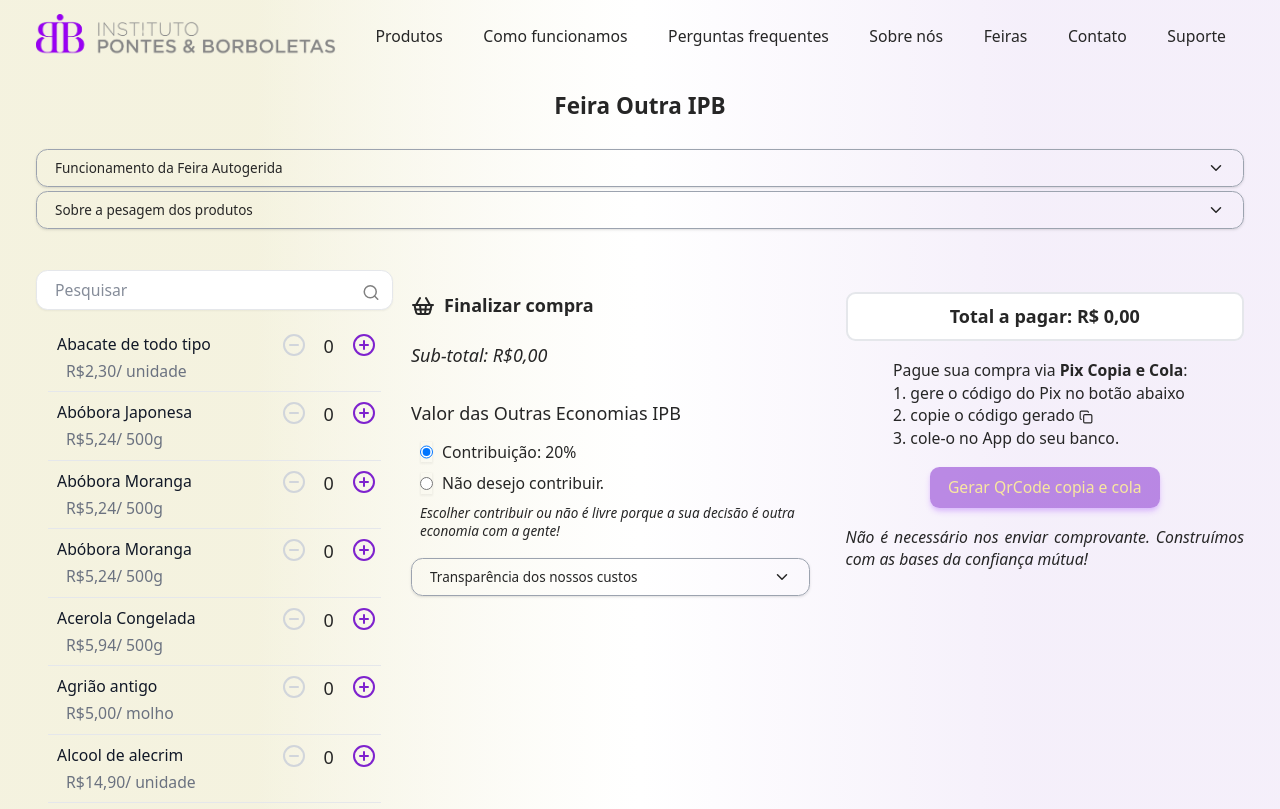
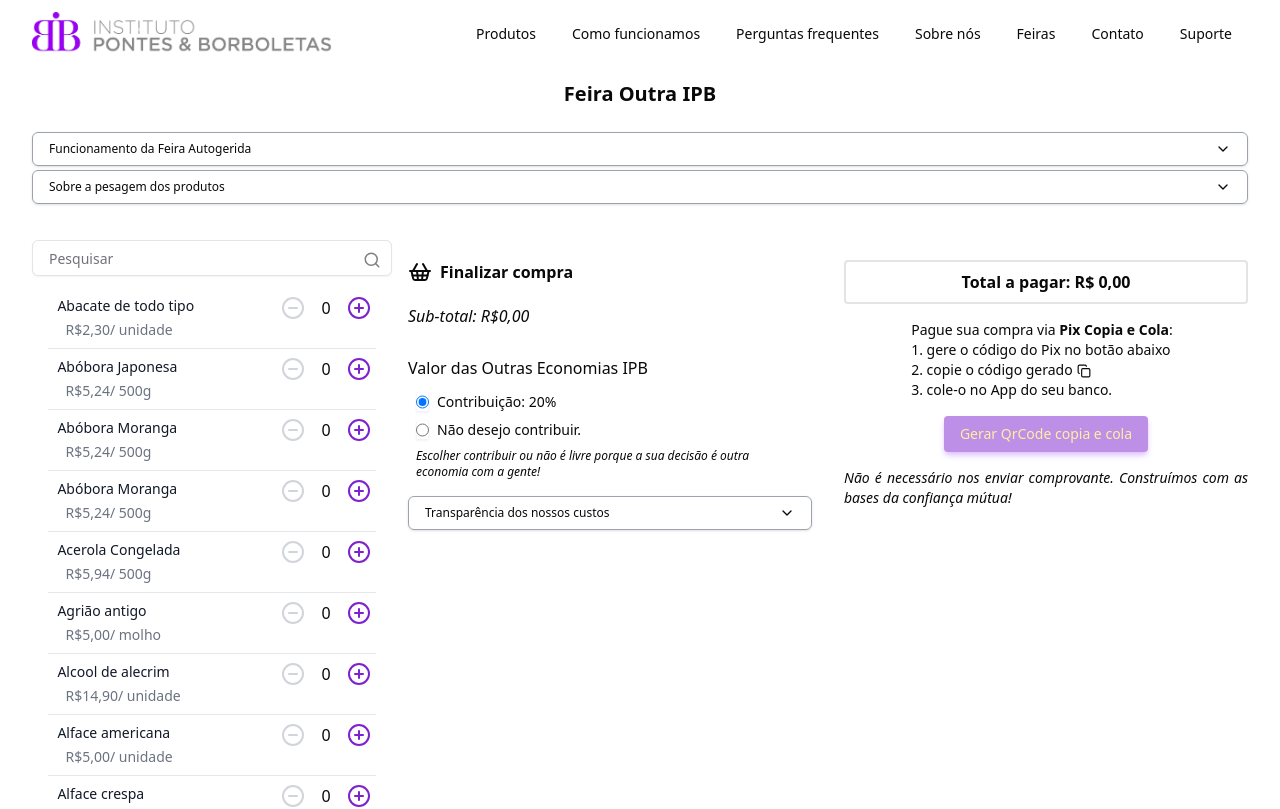
Before and after one commit to ligiabicalho/pontes-e-borboletas, a Next.js app: page / in a window 1280 px wide. Shown: the top 809 px of the page. Built offline with nearby package versions, Linux system fonts and the light colour scheme; a web font is replaced by a local one.

Commit message:
refactor: Update global CSS styles and variables

```diff
--- a/src/styles/globals.css
+++ b/src/styles/globals.css
@@ -2,81 +2,67 @@
   @tailwind components;
   @tailwind utilities;
 
-* {
-	margin: 0;
-	padding: 0;
-	box-sizing: border-box;
-	font-size: 18px;
-}
-
-li {
-	list-style:none;
-}
-
-html {
-	height: 100%;
-	background: white;
-	background: radial-gradient(circle, #fff 25%, #CCE);
-	background-size: cover;
-}
-
   @layer base {
     :root {
-    --neutral-black: 0 0% 15%;
-    --neutral-dark-grey: 0 0% 31%;
-    --neutral-mid-grey: 0 0% 58%;
-    --neutral-mid-light-grey: 0 0% 90%;
-    --neutral-light-grey: 0 0% 96%;
       --background: 0 0% 100%;
-    --foreground: 0 0% 15%; /* foreground = text color */
+      --foreground: 240 10% 3.9%;
+
       --card: 0 0% 100%;
-    --card-foreground: 224 71.4% 4.1%;
+      --card-foreground: 240 10% 3.9%;
+
       --popover: 0 0% 100%;
-    --popover-foreground: 224 71.4% 4.1%;
-    --primary: 118 73% 67%;
-    --primary-light: 118 73% 87%;
-    --primary-foreground: 0 0% 15%;
-    --secondary: 262 91% 56%;
-    --secondary-foreground: 0 0% 100%;
-    --muted: 220 14.3% 95.9%;
-    --muted-foreground: 220 8.9% 56.1%;
-    --accent: 220 14.3% 95.9%;
-    --accent-foreground: 220.9 39.3% 11%;
+      --popover-foreground: 240 10% 3.9%;
+
+      --primary: 240 5.9% 10%;
+      --primary-foreground: 0 0% 98%;
+
+      --secondary: 240 4.8% 95.9%;
+      --secondary-foreground: 240 5.9% 10%;
+
+      --muted: 240 4.8% 95.9%;
+      --muted-foreground: 240 3.8% 46.1%;
+
+      --accent: 240 4.8% 95.9%;
+      --accent-foreground: 240 5.9% 10%;
+
       --destructive: 0 84.2% 60.2%;
-    --destructive-foreground: 210 20% 98%;
-    --border: 220 13% 91%;
-    --input: 220 13% 91%;
-    --ring: 262 91% 56%;
-    --radius: 0.75rem;
+      --destructive-foreground: 0 0% 98%;
+
+      --border: 240 5.9% 90%;
+      --input: 240 5.9% 90%;
+      --ring: 240 10% 3.9%;
+
+      --radius: 0.5rem;
     }
 
     .dark {
-    --neutral-dark-grey: 0 0% 31%;
-    --neutral-black: 0 0% 31%;
-    --neutral-mid-grey: 0 0% 58%;
-    --neutral-mid-light-grey: 0 0% 90%;
-    --neutral-light-grey: 0 0% 96%;
-    --background: 224 71.4% 4.1%;
-    --foreground: 210 20% 98%;
-    --card: 224 71.4% 4.1%;
-    --card-foreground: 210 20% 98%;
-    --popover: 224 71.4% 4.1%;
-    --popover-foreground: 210 20% 98%;
-    --primary: 263.4 70% 50.4%;
-    --primary-light: 118 73% 87% 1;
-    --primary-foreground: 210 20% 98%;
-    --secondary: 215 27.9% 16.9%;
-    --secondary-foreground: 210 20% 98%;
-    --muted: 215 27.9% 16.9%;
-    --muted-foreground: 217.9 10.6% 64.9%;
-    --accent: 215 27.9% 16.9%;
-    --accent-foreground: 210 20% 98%;
+      --background: 240 10% 3.9%;
+      --foreground: 0 0% 98%;
+
+      --card: 240 10% 3.9%;
+      --card-foreground: 0 0% 98%;
+
+      --popover: 240 10% 3.9%;
+      --popover-foreground: 0 0% 98%;
+
+      --primary: 0 0% 98%;
+      --primary-foreground: 240 5.9% 10%;
+
+      --secondary: 240 3.7% 15.9%;
+      --secondary-foreground: 0 0% 98%;
+
+      --muted: 240 3.7% 15.9%;
+      --muted-foreground: 240 5% 64.9%;
+
+      --accent: 240 3.7% 15.9%;
+      --accent-foreground: 0 0% 98%;
+
       --destructive: 0 62.8% 30.6%;
-    --destructive-foreground: 210 20% 98%;
-    --border: 215 27.9% 16.9%;
-    --input: 215 27.9% 16.9%;
-    --ring: 262 91% 56%;
-    --radius: 0.75rem;
+      --destructive-foreground: 0 0% 98%;
+
+      --border: 240 3.7% 15.9%;
+      --input: 240 3.7% 15.9%;
+      --ring: 240 4.9% 83.9%;
     }
   }
 
@@ -88,47 +74,3 @@
       @apply bg-background text-foreground;
     }
   }
-
-@layer utilities {
-  .card-animation {
-    transition: transform 0.15s ease-in-out
-  }
-
-  .card-animation:hover {
-    transform: scale3d(1.05, 1.05, 1)
-  }
-
-  .bg-gradiente-circle-purple {
-    background: radial-gradient(circle, #fff 25%, #CCE);
-  }
-
-  .bg-gradient-yellow-purple {
-    background: linear-gradient(
-      105deg,
-      rgba(255, 221, 85, 0.4) -3.22%,
-      rgba(98, 25, 221, 0.4) 100.17%
-    );
-  }
-
-  .bg-gradient {
-    background: linear-gradient(
-      180deg,
-      hsla(54, 50%, 87%, 0.4) 17%,
-      hsla(0, 0%, 100%, 1) 58%,
-      hsla(0, 0%, 100%, 1) 66%,
-      hsla(270, 55%, 96%, 1) 92%
-    );
-  }
-
-  @screen lg {
-    .bg-gradient {
-      background: linear-gradient(
-        90deg,
-        hsla(54, 50%, 87%, 0.4) 20%,
-        hsla(0, 0%, 100%, 1) 50%,
-        hsla(0, 0%, 100%, 1) 50%,
-        hsla(270, 55%, 96%, 1) 80%
-      );
-    }
-  }
-}
```
Lines whose indentation alone changed are shown as unchanged.
